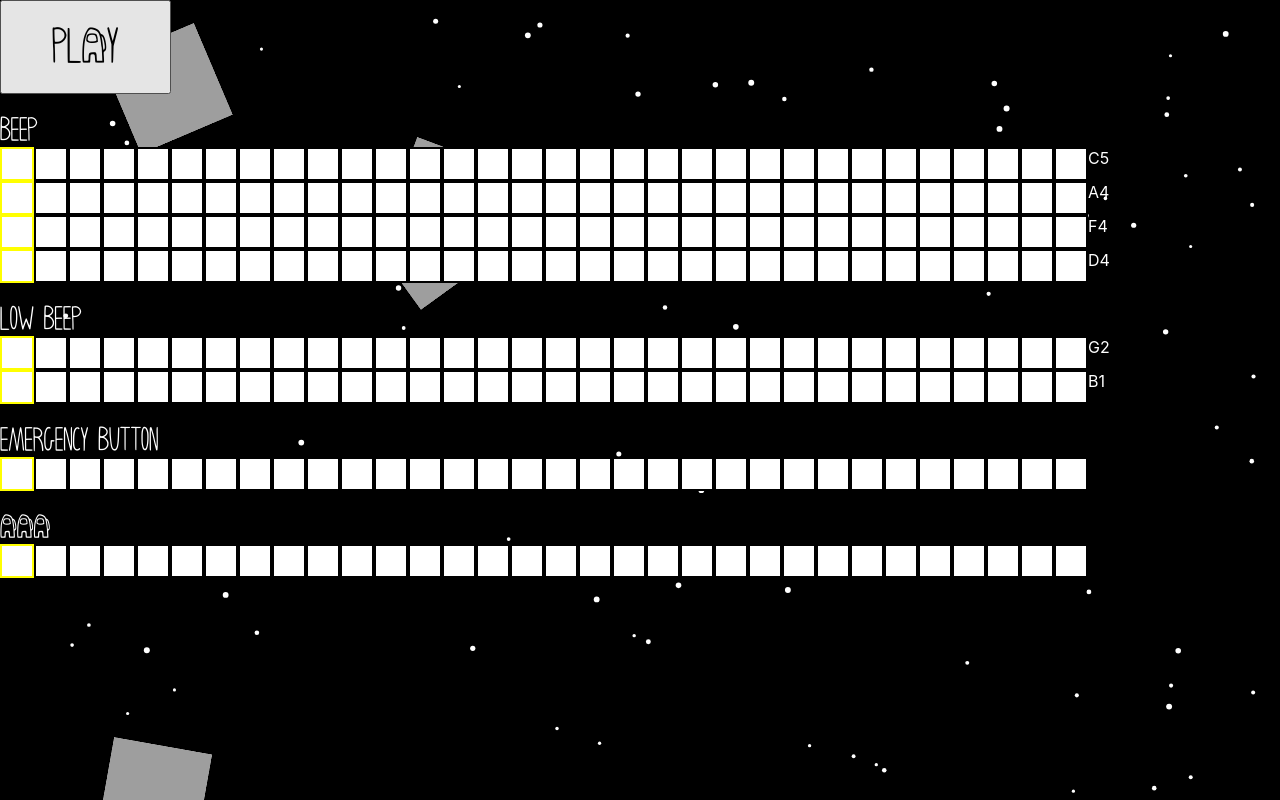
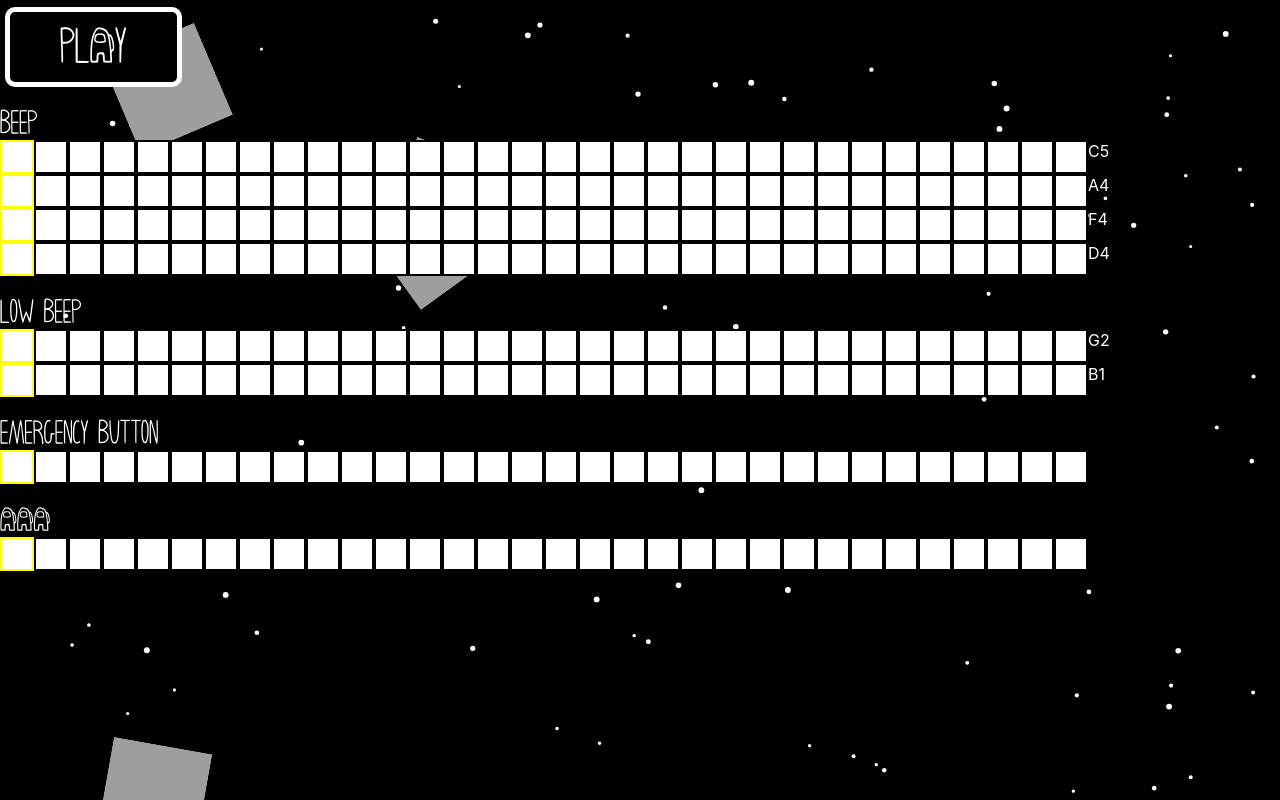
Before and after one commit to Lin2/amogusmusic, a React (Create React App) app in the folder frontend/: page / in a window 1280 px wide. Built offline with nearby package versions, Linux system fonts and the light colour scheme; no server answers.

Commit message:
play button now looks like amongus button

```diff
--- a/frontend/src/Sequencer.css
+++ b/frontend/src/Sequencer.css
@@ -17,3 +17,14 @@ body {
     font-family: 'Impostograph';
     font-size: 40px;
 }
+
+.playButton{
+    margin-top:7px;
+    margin-left:5px;
+    background-color: black;
+    color: white;
+    border-color: white;
+    border-radius: 10px;
+    border-width: thick;
+    border-style: solid;
+}
--- a/frontend/src/Sequencer.js
+++ b/frontend/src/Sequencer.js
@@ -64,7 +64,7 @@ const Sequencer = () => {
     return (
         <div>
             <div></div>
-            <button onClick={startStopPlaying} text={isPlaying.toString()} style={{padding:"20px 50px", fontFamily: "Impostograph", fontSize:"60px"}} disabled={hasStarted}>PLAY</button>
+            <button className = "playButton" onClick={startStopPlaying} text={isPlaying.toString()} style={{padding:"10px 50px", fontFamily: "Impostograph", fontSize:"60px"}} disabled={hasStarted}>PLAY</button>
             <div className="rowGroupHeader">Beep</div>
             <SequencerRow ref={ref_music_1} sound={sounds.beep} note="C5" name="C5" beat={highlight}/>
             <SequencerRow ref={ref_music_2} sound={sounds.beep} note="A4" name="A4" beat={highlight}/>
```
Also changed, not shown: frontend/src/App.css (line endings or trailing spaces).
